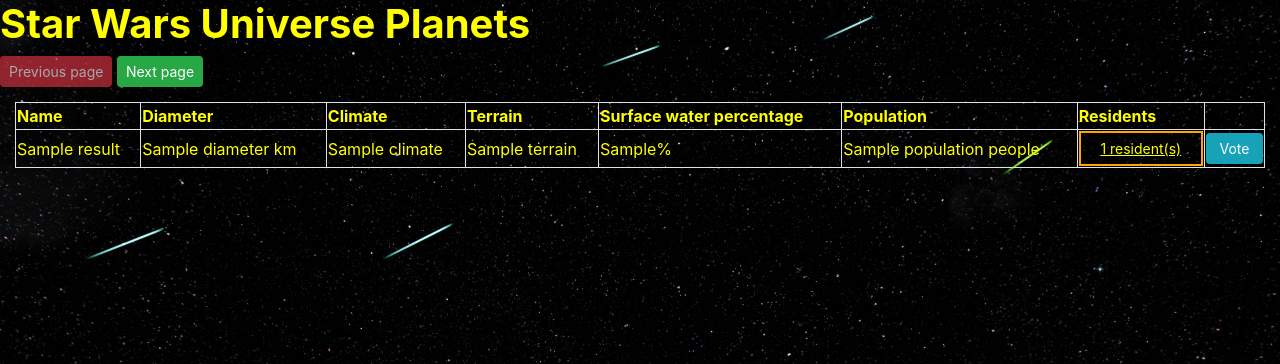
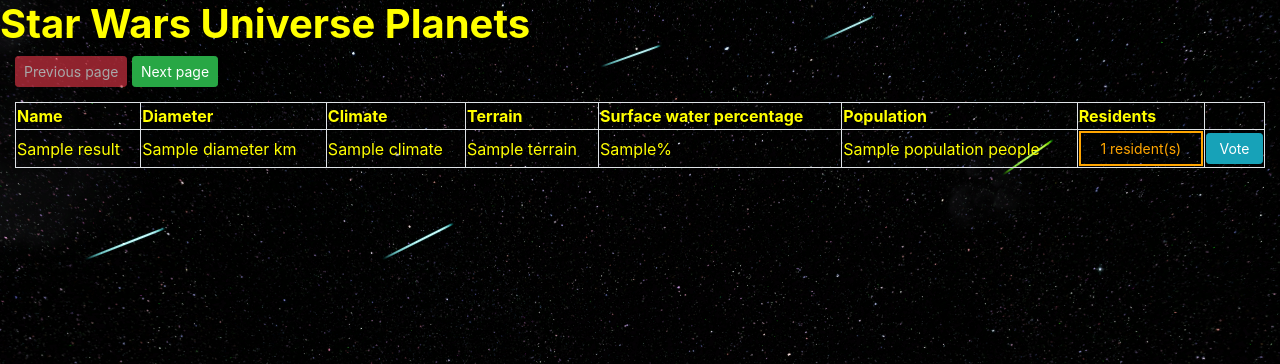
Before and after one commit to nadudvari/wswp-5th-SI-API-Wars-nadudvari, a Flask app: page / in a window 1280 px wide. Shown: the part 56-420 px from the top of the page. Run offline with Flask 2, Linux system fonts and the light colour scheme; a database or web service that is not in the repository returns one stand-in record (values such as "Sample title"); data that the repository does not hold is empty; some libraries are stand-ins or nearby versions.

Commit message:
Style modifications

```diff
--- a/static/style.css
+++ b/static/style.css
@@ -32,6 +32,7 @@
 
 #pageSwap {
     margin-bottom: 15px;
+    margin-left: 15px;
 }
 
 .planetsTable {
@@ -47,8 +48,10 @@
 }
 
 .btn.outline {
-	background: none;
+	background: orange;
     padding: 5px 10px;
+    -webkit-text-fill-color: transparent;
+    -webkit-background-clip: text;
 }
 
 .btn-default.outline {
```
Also changed, not shown: static/main.js (line endings or trailing spaces).
